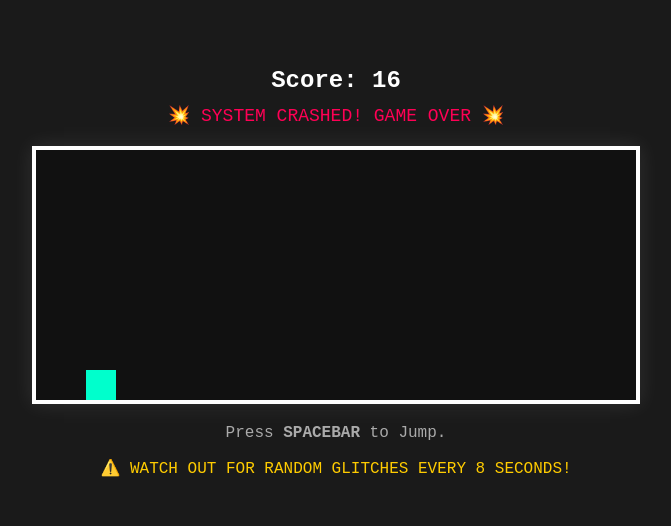
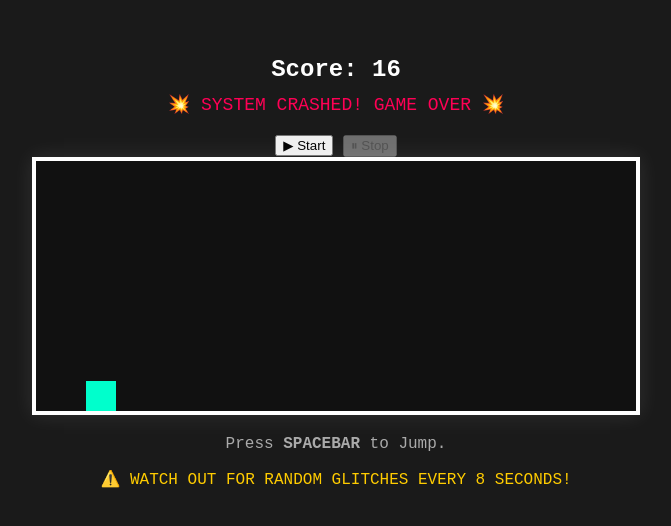
Before and after one commit to warriergia-sys/glitch-run, a plain HTML site: page index.html in a window 1280 px wide. Shown: the part 120-646 px from the top of the page, without its empty margins (304-975 px from the left). Drawn offline with Linux system fonts and the light colour scheme.

Commit message:
Update index.html

```diff
--- a/index.html
+++ b/index.html
@@ -9,7 +9,13 @@
 <body>
     <div class="game-container">
         <div id="score-board">Score: 0</div>
-        <div id="glitch-warning">NORMAL STATUS</div>
+        <div id="glitch-warning">PRESS START TO PLAY</div>
+
+        <!-- NEW: Control Buttons -->
+        <div class="game-controls">
+            <button id="start-btn">▶ Start</button>
+            <button id="stop-btn" disabled>⏸ Stop</button>
+        </div>
 
         <div id="game-box">
             <div id="player"></div>
```
